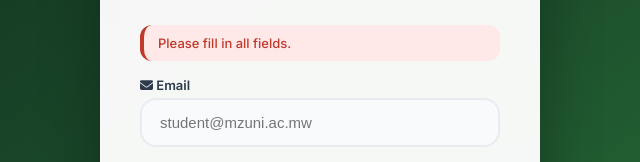
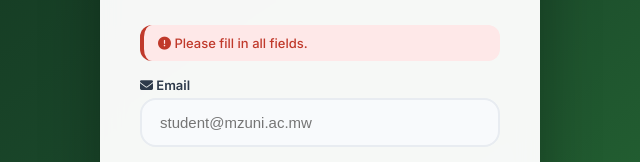
Before and after one commit to emmanuel-2006-ec/app, a website: page public/index.html in a window 1280 px wide. Both pictures are taken after a click on the button "Log In". Shown: the part 305-467 px from the top of the page, 320-960 px from the left. Drawn offline with Linux system fonts and the light colour scheme.

Commit message:
Enhance login error handling with specific text
Updated error message display for login functionality.

```diff
--- a/public/index.html
+++ b/public/index.html
@@ -78,7 +78,7 @@
     <h1>Mzuzu <span>Hub</span></h1>
     <p>Mzuzu University Social Platform</p>
   </div>
-  <div id="loginError" class="error-msg"><i class="fas fa-exclamation-circle"></i> Invalid credentials</div>
+  <div id="loginError" class="error-msg"><i class="fas fa-exclamation-circle"></i> <span id="loginErrorText">Invalid credentials</span></div>
   <div class="form-group">
     <label><i class="fas fa-envelope"></i> Email</label>
     <input type="email" id="loginEmail" placeholder="student@mzuni.ac.mw" />
@@ -110,15 +110,20 @@
     const email = document.getElementById('loginEmail').value.trim();
     const password = document.getElementById('loginPassword').value.trim();
     const errEl = document.getElementById('loginError');
+    const errText = document.getElementById('loginErrorText');
     errEl.classList.remove('show');
-    if (!email || !password) { errEl.textContent = 'Please fill in all fields.'; errEl.classList.add('show'); return; }
+    if (!email || !password) {
+      errText.textContent = 'Please fill in all fields.';
+      errEl.classList.add('show');
+      return;
+    }
     try {
       const data = await apiCall('/api/login', { method: 'POST', body: JSON.stringify({ email, password }) });
       sessionStorage.setItem('token', data.token);
       sessionStorage.setItem('user', JSON.stringify(data.user));
       window.location.href = '/dashboard.html';
     } catch (e) {
-      errEl.textContent = e.message || 'Invalid credentials';
+      errText.textContent = e.message || 'Invalid credentials';
       errEl.classList.add('show');
     }
   });
@@ -126,7 +131,6 @@
   document.getElementById('loginPassword').addEventListener('keydown', e => { if (e.key === 'Enter') document.getElementById('loginBtn').click(); });
   document.getElementById('loginEmail').addEventListener('keydown', e => { if (e.key === 'Enter') document.getElementById('loginBtn').click(); });
 
-  // If already logged in, redirect to dashboard
   if (sessionStorage.getItem('token')) window.location.href = '/dashboard.html';
 </script>
 </body>
```
